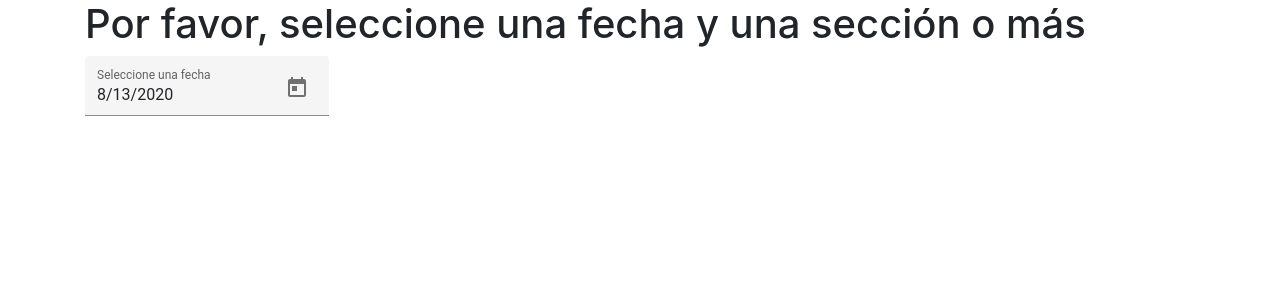
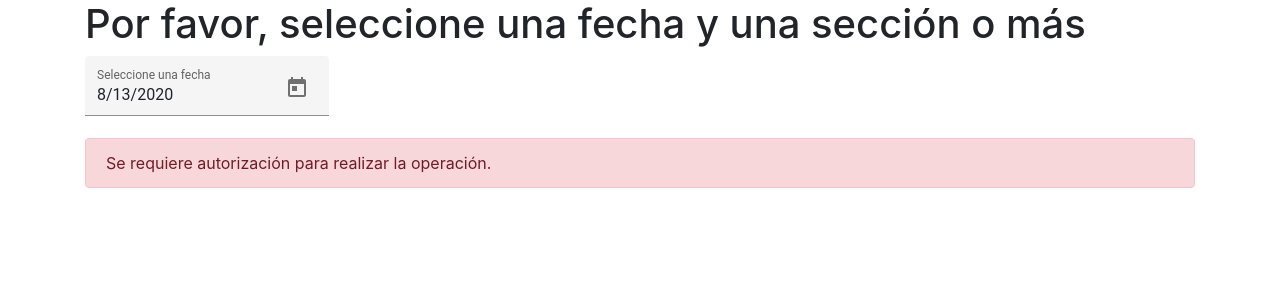
Before and after one commit to raulpm95/PruebaPixelcom, an Angular app: page / in a window 1280 px wide. Shown: the top 300 px of the page. Built offline with nearby package versions, Linux system fonts and the light colour scheme; no server answers.

Commit message:
Alert components

```diff
--- a/src/app/app.component.html
+++ b/src/app/app.component.html
@@ -9,8 +9,20 @@
         <app-datepicker (onDataSelected)="onDateSelected($event)"></app-datepicker>
       </div>
     </div>
-    <div>
-      <mat-progress-bar mode="determinate" [value]="valueLoad" *ngIf="showProgressBar"></mat-progress-bar>
+    <div class="row" *ngIf="showProgressBar">
+      <div class="col col-md">
+        <mat-progress-bar mode="indeterminate" ></mat-progress-bar>
+      </div>
+    </div>
+    <div class="row" *ngIf="showErrorMessage">
+      <div class="col col-md">
+        <app-error-message></app-error-message>
+      </div>
+    </div>
+    <div class="row" *ngIf="showWarningMessage">
+      <div class="col col-md">
+        <app-empty-result-message></app-empty-result-message>
+      </div>
     </div>
 
 </div>
--- a/src/app/app.component.ts
+++ b/src/app/app.component.ts
@@ -8,7 +8,9 @@ import { HttpService } from '../app/http/http.service';
 export class AppComponent implements OnInit {
   selectedDate: Date = new Date();
   showProgressBar: Boolean = false;
-  valueLoad: number = 0;
+  showErrorMessage: Boolean = false;
+  showWarningMessage: Boolean = false;
+  slots: any[];
 
   constructor(private http: HttpService) {}
 
@@ -23,19 +25,23 @@ export class AppComponent implements OnInit {
 
   private getSlots() {
     this.showProgressBar = true;
+    this.showErrorMessage = false;
+    this.showWarningMessage = false;
     this.http.getSlots(this.selectedDate).then(this.onGetSlotsSuccess.bind(this)).catch(this.onGetSlotsError.bind(this));
   }
 
   private onGetSlotsSuccess(e: any) {
-    e.data.forEach(element => {
-      this.valueLoad += 1;
-    });
-    this.showProgressBar = false;
+    this.slots = e.data;
+    this.showWarningMessage = this.slots.length === 0;
+    this.hideProgressBar();
   }
 
   private onGetSlotsError(err: any) {
+    this.hideProgressBar();
+    this.showErrorMessage = true;
+  }
+
+  private hideProgressBar() {
     this.showProgressBar = false;
-    console.log('Error');
-    console.log(err);
   }
 }
--- a/src/app/app.module.ts
+++ b/src/app/app.module.ts
@@ -11,11 +11,15 @@ import { BrowserAnimationsModule } from '@angular/platform-browser/animations';
 import { DatepickerComponent } from '../app/components/datepicker/datepicker.component';
 import { HttpClientModule } from '@angular/common/http';
 import { DatePipe } from '@angular/common'
+import { ErrorMessageComponent } from '../app/components/alerts/errorMessage/errorMessage.component';
+import { EmptyResultMessageComponent } from '../app/components/alerts/emptyResultMessage/emptyResultMessage.component';
 
 @NgModule({
   declarations: [
     AppComponent,
-    DatepickerComponent
+    DatepickerComponent,
+    ErrorMessageComponent,
+    EmptyResultMessageComponent
   ],
   imports: [
     BrowserModule,
--- /dev/null
+++ b/src/app/components/alerts/emptyResultMessage/emptyResultMessage.component.html
@@ -0,0 +1,3 @@
+<div class="alert alert-warning" role="alert">
+  No hay secciones disponibles para el día seleccionado
+</div>
--- /dev/null
+++ b/src/app/components/alerts/errorMessage/errorMessage.component.html
@@ -0,0 +1,3 @@
+<div class="alert alert-danger" role="danger">
+  Se requiere autorización para realizar la operación.
+</div>
--- a/src/app/http/http.service.ts
+++ b/src/app/http/http.service.ts
@@ -1,7 +1,7 @@
 import { Injectable } from '@angular/core';
 import { HttpClient, HttpHeaders } from '@angular/common/http';
 import { DatePipe } from '@angular/common';
-import { HttpAttributes } from './header';
+import { HttpAttributes } from './httpAttributes';
 
 @Injectable({
   providedIn: 'root'
```
Also changed, not shown: src/app/components/alerts/emptyResultMessage/emptyResultMessage.component.ts (added, +11 -0 lines), src/app/components/alerts/errorMessage/errorMessage.component.ts (added, +10 -0 lines), src/app/http/httpAttributes.ts (renamed from src/app/http/header.ts).
